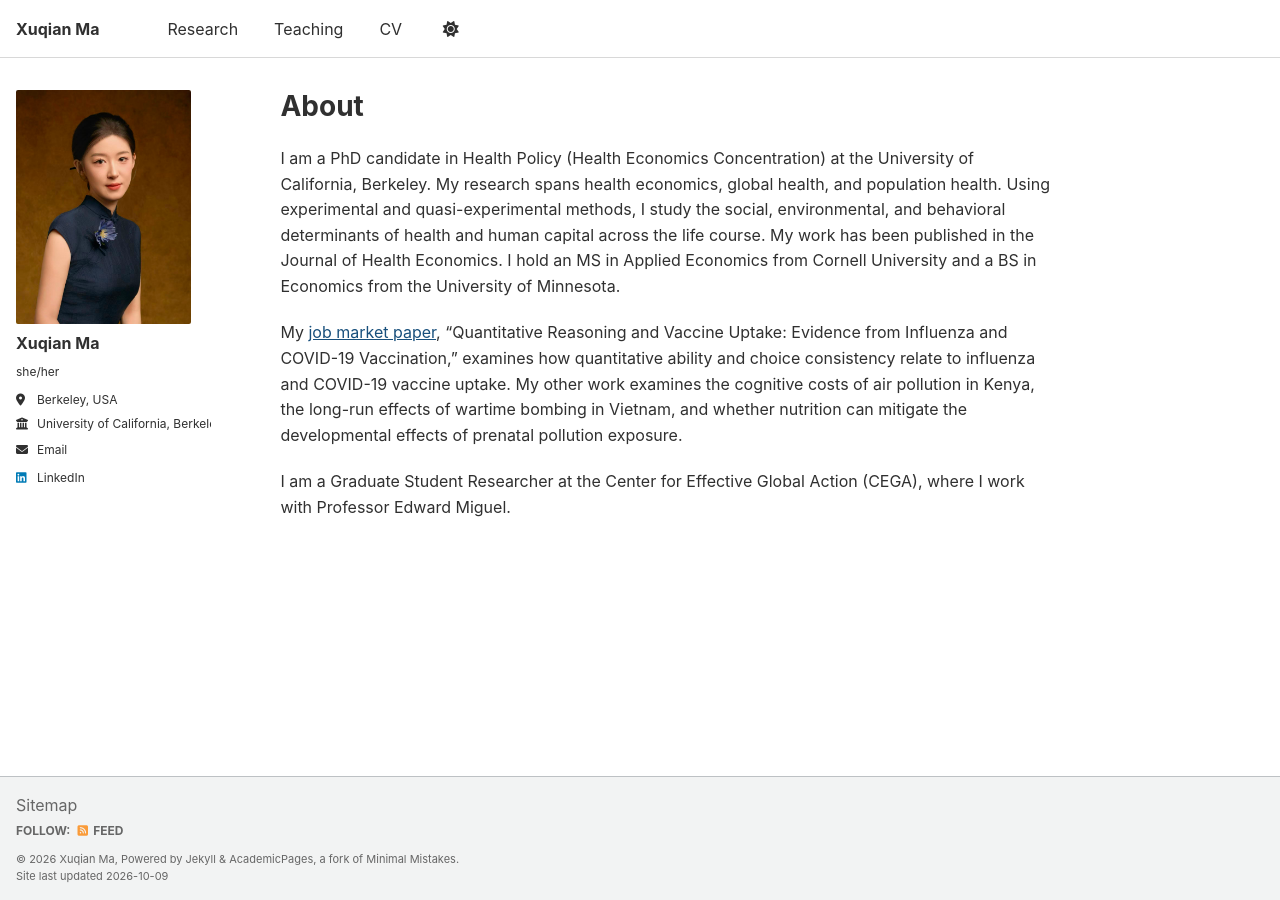
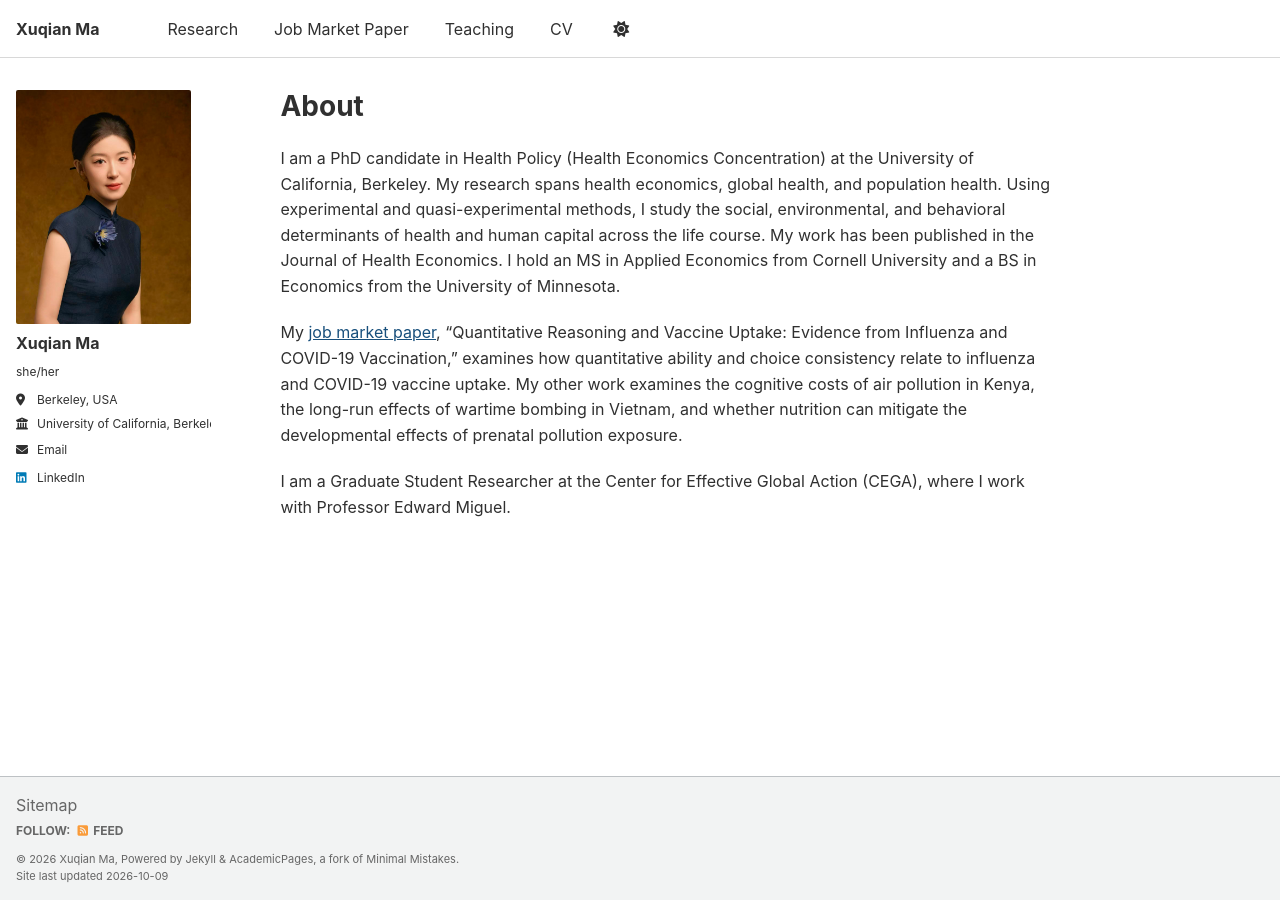
Before and after one commit to xuqianma0718/xuqianma0718.github.io, a Jekyll site: the page built from _pages/about.md, in a window 1280 px wide. Built offline with Jekyll 4.4.1, drawn with Linux system fonts in a browser that asks for light colours; a script that is not in the unit is left out.

Commit message:
Restore JMP navigation tab

```diff
--- a/_data/navigation.yml
+++ b/_data/navigation.yml
@@ -10,6 +10,9 @@
 main:
   - title: "Research"
     url: /publications/
+
+  - title: "Job Market Paper"
+    url: /job-market-paper/
 
   - title: "Teaching"
     url: /teaching/
```
